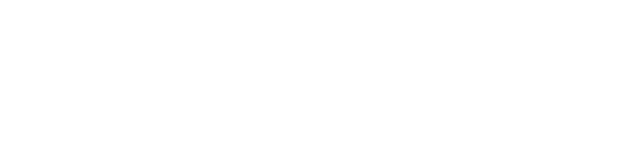
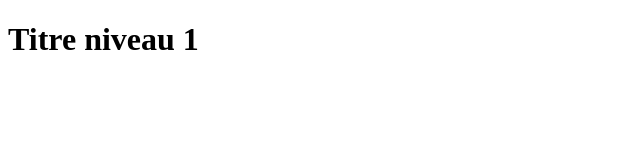
Before and after one commit to MonAssistantNumerique62/testGit2, a plain HTML site: page index.html in a window 1280 px wide. Shown: the whole page, without its empty margins (0-640 px from the left). Drawn offline with Linux system fonts and the light colour scheme.

Commit message:
ajout du h1

```diff
--- a/index.html
+++ b/index.html
@@ -7,6 +7,6 @@
 </head>
 
 <body>
-
+    <h1>Titre niveau 1</h1>
 </body>
 </html>
```
